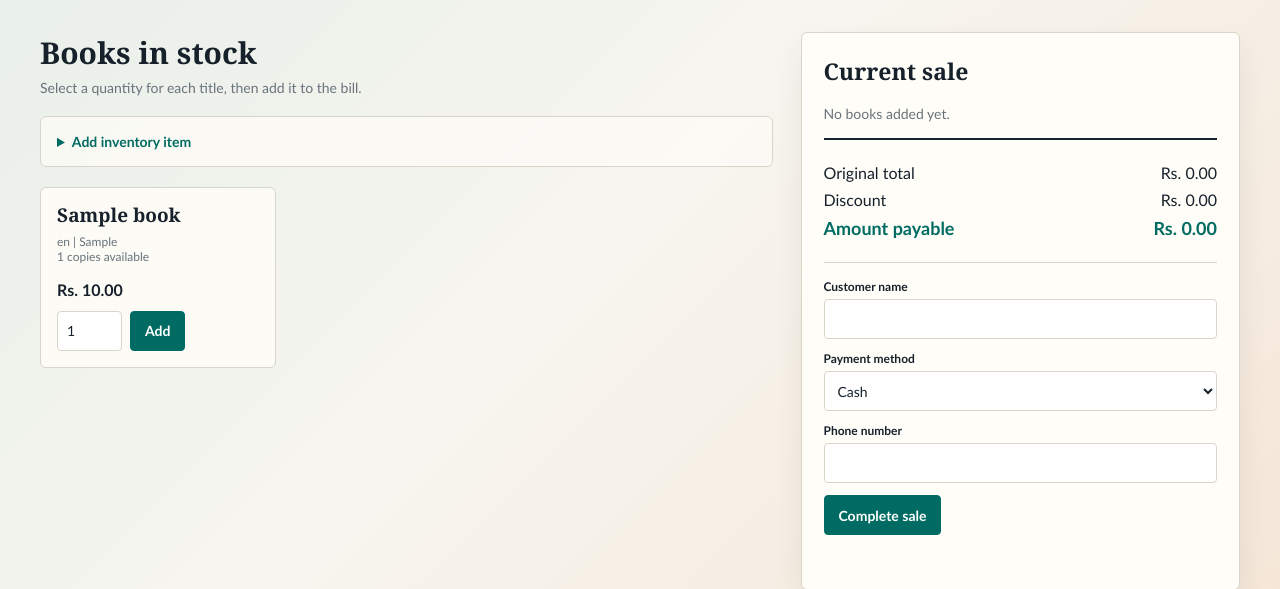
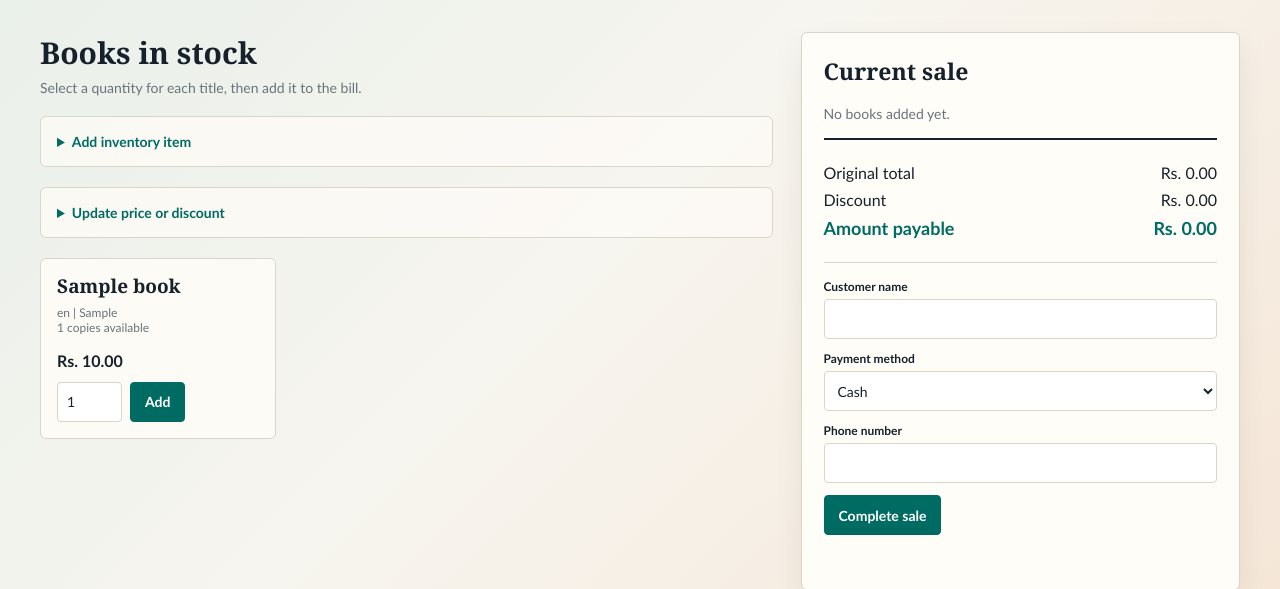
Before and after one commit to sreedevi-cheerla/masterek-books-selling-counter, a FastAPI app: page / in a window 1280 px wide. Shown: the part 100-689 px from the top of the page. Run offline with FastAPI, Linux system fonts and the light colour scheme; tables that the repository leaves empty hold one stand-in row (values such as "Sample post").

Commit message:
Update index.html

```diff
--- a/app/templates/index.html
+++ b/app/templates/index.html
@@ -72,6 +72,15 @@
 					<button class="wide" type="submit">Add to inventory</button>
 				</form>
 			</details>
+			<details class="inventory-form">
+				<summary>Update price or discount</summary>
+				<form id="book-update-form">
+					<div class="field wide"><label for="edit-book">Book</label><select id="edit-book" required></select></div>
+					<div class="field"><label for="edit-price">New original price (Rs.)</label><input id="edit-price" type="number" min="0.01" step="0.01" placeholder="Keep current"></div>
+					<div class="field"><label for="edit-discount">New discount (%)</label><input id="edit-discount" type="number" min="0" max="100" step="0.01" placeholder="Keep current"></div>
+					<button class="wide" type="submit">Update book</button>
+				</form>
+			</details>
 			<div class="catalog" id="catalog"><p class="loading">Loading inventory...</p></div>
 		</section>
 		<aside class="checkout">
@@ -105,6 +114,8 @@
 			document.querySelector('#phone-number').required = isUpi;
 		}
 		function renderCatalog() {
+			const editBook = document.querySelector('#edit-book');
+			editBook.innerHTML = state.books.map(book => `<option value="${book.id}">${escapeHtml(book.name)}</option>`).join('');
 			if (!state.books.length) { catalog.innerHTML = '<p class="loading">No inventory found. Import the inventory sheet from the Admin API first.</p>'; return; }
 			catalog.innerHTML = state.books.map(book => {
 				const price = discountedPrice(book);
@@ -140,6 +151,25 @@
 			item.quantity = quantity; showMessage(''); renderCart();
 		}
 		document.querySelector('#payment-type').addEventListener('change', updatePhoneRequirement);
+		document.querySelector('#book-update-form').addEventListener('submit', async event => {
+			event.preventDefault();
+			const form = event.currentTarget;
+			const price = document.querySelector('#edit-price').value;
+			const discount = document.querySelector('#edit-discount').value;
+			if (!price && !discount) { showMessage('Enter a new price or discount percentage.', 'error'); return; }
+			const button = form.querySelector('button');
+			const payload = {};
+			if (price) payload.original_price = Number(price);
+			if (discount) payload.discount_percentage = Number(discount);
+			button.disabled = true; button.textContent = 'Updating...'; showMessage('');
+			try {
+				const response = await fetch(`/admin/books/${document.querySelector('#edit-book').value}`, { method: 'PATCH', headers: { 'Content-Type': 'application/json' }, body: JSON.stringify(payload) });
+				const result = await response.json();
+				if (!response.ok) throw new Error(result.detail || 'Unable to update this book.');
+				form.reset(); form.closest('details').open = false; await loadBooks(); showMessage(`${result.name} updated.`, 'success');
+			} catch (error) { showMessage(error.message, 'error'); }
+			finally { button.disabled = false; button.textContent = 'Update book'; }
+		});
 		document.querySelector('#inventory-form').addEventListener('submit', async event => {
 			event.preventDefault();
 			const form = event.currentTarget;
```
